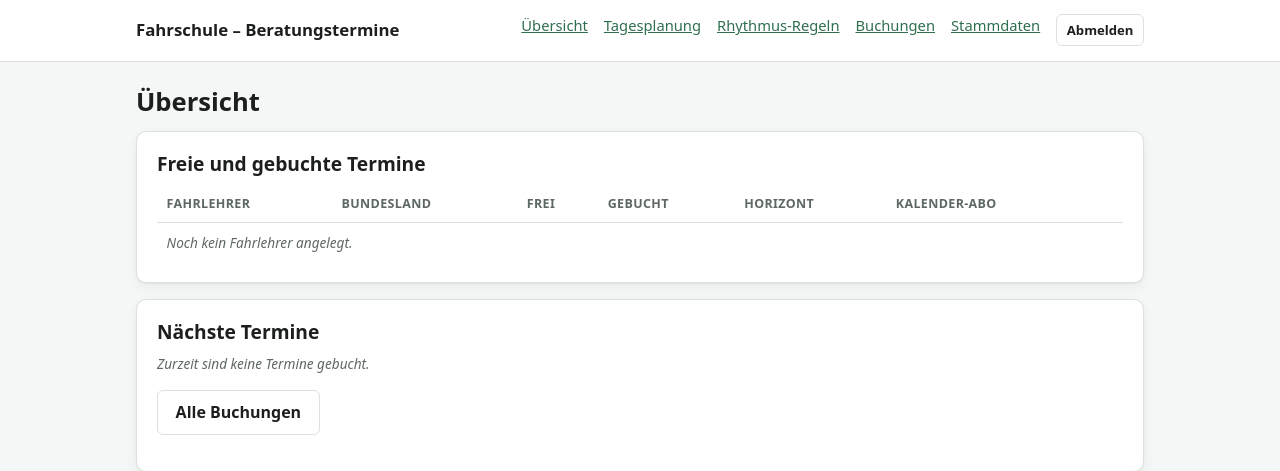
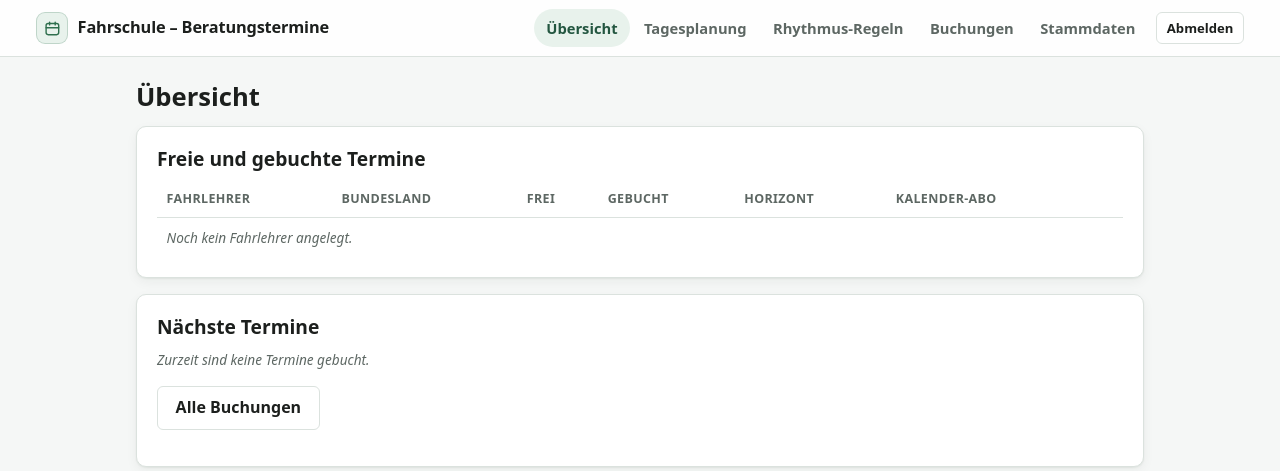
Before and after one commit to YoMamasNerd/schalti_termine, a Django app: page /intern/ in a window 1280 px wide. Shown: the top 471 px of the page. Run offline with Django 5.2, Linux system fonts and the light colour scheme; the visitor is signed in with stand-in values (Sample User, id 1); data that the repository does not hold is empty.

Commit message:
Kopfzeile und Navigation neu bauen
Die Navigation war eine Reihe unterstrichener Textlinks, wie man sie vor
fünfzehn Jahren gebaut hat. Sie hatte zwei handfeste Mängel: Man sah nirgends,
in welchem Bereich man gerade steht, und auf dem Handy brach sie in drei
Zeilen um – 280 Pixel Menü, bevor die eigentliche Seite anfing.

Die Kopfzeile bleibt jetzt beim Scrollen stehen und legt sich milchig über den
Inhalt. Das ist in der Tagesplanung mehr als Zierrat: Die Seite ist lang, und
der Weg zurück nach oben war bisher eine Wischerei. Browser ohne
backdrop-filter bekommen eine deckende Fläche statt grauem Schleier über dem
Text.

Die Punkte sind Pillen; der aktive Bereich ist eingefärbt und für
Screenreader zusätzlich mit aria-current ausgezeichnet. Welche Adressen zu
welchem Punkt gehören, steht über einen simple_tag direkt an der Navigation –
das Regelformular färbt "Rhythmus-Regeln" ein, obwohl es eine eigene Adresse
hat. In den Views ändert sich dafür nichts.

Unter 760 px klappt die Navigation hinter einen Schalter. Dahinter steckt ein
<details>-Element und kein Skript: Das Menü funktioniert damit auch ohne
JavaScript, so wie der Rest der App. Auf breiten Bildschirmen nimmt das
Stylesheet die Klappmechanik wieder zurück. Dass das zwei Regeln braucht, ist
kein Versehen – neuere Browser verstecken den Inhalt über ::details-content,
ältere über display:none am Kind.

Der Kopf spannt breiter als der Inhalt (1240 statt 1040 px). Ohne diese
Ausnahme kürzt der Browser den Namen der Fahrschule mitten im Wort weg,
obwohl der Bildschirm breit genug wäre: Marke, fünf Punkte und die Abmeldung
brauchen zusammen mehr Platz, als dem Fließtext guttut.

Die zehn Screenshots der README zeigen nun wieder den tatsächlichen Stand.
Beim Neuaufnehmen ist die Reihenfolge wichtig geworden: Der interne Bereich
wird aufgenommen, solange eine Reservierung noch offen ist – sonst zeigt die
Buchungsliste zweimal denselben Status. Die Bilder sind wie bisher auf eine
adaptive Palette reduziert (325 KB für alle zehn).

Die README hält außerdem fest, was die Aufnahmen für beide Breiten gezeigt
haben: Die Kundenseite ist fürs Handy gebaut, der interne Bereich für den
Schreibtisch. Dort sind die Tabellen breiter als ein Telefon und werden am
Rand abgeschnitten, statt scrollbar zu sein. Das bleibt vorerst offen und
steht als Grenze in der README, statt unerwähnt zu bleiben.

5 neue Tests, 174 insgesamt, Abdeckung bleibt bei 97 %.

```diff
--- a/static/css/app.css
+++ b/static/css/app.css
@@ -66,17 +66,106 @@ p { margin: 0 0 1em; }
 
 /* --- Kopf und Fuß --- */
 
+/* Die Kopfzeile bleibt beim Scrollen stehen. Auf dem Handy ist das der
+   Unterschied zwischen „einmal ganz nach oben wischen" und „direkt zum
+   nächsten Bereich"; die Planung ist lang genug, dass das zählt. */
 .kopf {
-  background: var(--flaeche);
+  position: sticky; top: 0; z-index: 20;
+  background: color-mix(in srgb, var(--flaeche) 85%, transparent);
+  backdrop-filter: saturate(180%) blur(12px);
+  -webkit-backdrop-filter: saturate(180%) blur(12px);
   border-bottom: 1px solid var(--linie);
-  padding: 0.9rem 0;
   margin-bottom: 1.5rem;
 }
-.kopf .huelle { display: flex; align-items: center; gap: 1rem; flex-wrap: wrap; }
-.kopf .marke {
-  font-weight: 700; font-size: 1.05rem; color: var(--text); text-decoration: none;
+/* Browser ohne backdrop-filter bekommen eine deckende Fläche statt
+   milchig durchscheinendem Text. */
+@supports not (backdrop-filter: blur(1px)) {
+  .kopf { background: var(--flaeche); }
 }
-.kopf nav { margin-left: auto; display: flex; gap: 1rem; flex-wrap: wrap; font-size: 0.92rem; }
+
+/* Der Kopf spannt breiter als der Inhalt darunter. Marke, fünf Punkte und
+   die Abmeldung brauchen zusammen mehr als die 1040 px, auf die der Text
+   bewusst begrenzt ist – ohne diese Ausnahme kürzt der Browser den Namen der
+   Fahrschule weg, obwohl der Bildschirm breit genug wäre. */
+.kopf-inhalt {
+  display: flex; align-items: center; gap: 0.75rem;
+  max-width: 1240px; min-height: 3.5rem;
+}
+
+.marke {
+  display: inline-flex; align-items: center; gap: 0.6rem; min-width: 0;
+  font-weight: 700; font-size: 1.02rem; color: var(--text); text-decoration: none;
+  letter-spacing: -0.01em;
+}
+.marke-zeichen {
+  display: grid; place-items: center; flex: none;
+  width: 2rem; height: 2rem; border-radius: 9px;
+  background: var(--gruen-hell); color: var(--gruen);
+  border: 1px solid color-mix(in srgb, var(--gruen) 22%, transparent);
+}
+.marke-zeichen svg { width: 1.05rem; height: 1.05rem; }
+/* Lange Fahrschulnamen dürfen den Schalter nicht aus der Zeile drängen. */
+.marke-name { overflow: hidden; text-overflow: ellipsis; white-space: nowrap; }
+
+/* --- Navigation --- */
+
+.menue { margin-left: auto; }
+
+.menue-inhalt {
+  display: flex; align-items: center; gap: 0.15rem;
+  font-size: 0.92rem;
+}
+/* Ab dieser Breite ist das Menü keine Klappe mehr, sondern eine Leiste: Der
+   Inhalt gehört immer sichtbar, unabhängig davon, ob <details> gerade offen
+   ist. Neuere Browser verstecken ihn über ::details-content, ältere über
+   display:none am Kind – die Zeile oben nimmt das eine zurück, diese das
+   andere. */
+@media (min-width: 761px) {
+  .menue::details-content { content-visibility: visible; }
+}
+.menue-inhalt a {
+  padding: 0.45rem 0.75rem; border-radius: 999px;
+  color: var(--text-leise); text-decoration: none; font-weight: 550;
+  white-space: nowrap;
+  transition: background-color 120ms ease, color 120ms ease;
+}
+.menue-inhalt a:hover { background: var(--grund); color: var(--text); }
+.menue-inhalt a.aktiv { background: var(--gruen-hell); color: var(--gruen-dunkel); }
+.menue-inhalt a:focus-visible { outline: 2px solid var(--gruen); outline-offset: 2px; }
+.menue-abmelden { margin-left: 0.4rem; }
+
+/* Der Schalter erscheint nur auf schmalen Geräten (siehe unten). */
+.menue-schalter {
+  display: none; list-style: none; cursor: pointer;
+  width: 2.75rem; height: 2.75rem; border-radius: 10px;
+  align-items: center; justify-content: center;
+  color: var(--text); border: 1px solid var(--linie); background: var(--flaeche);
+}
+.menue-schalter::-webkit-details-marker { display: none; }
+.menue-schalter svg { width: 1.35rem; height: 1.35rem; }
+.menue-schalter:hover { background: var(--grund); }
+.menue-kreuz { display: none; }
+.menue[open] .menue-strich { display: none; }
+.menue[open] .menue-kreuz { display: block; }
+
+@media (max-width: 760px) {
+  .menue-schalter { display: flex; }
+  .menue-inhalt {
+    position: absolute; right: 1rem; left: 1rem; top: calc(100% + 0.5rem);
+    flex-direction: column; align-items: stretch; gap: 0.1rem;
+    padding: 0.5rem; border-radius: var(--radius);
+    background: var(--flaeche); border: 1px solid var(--linie);
+    box-shadow: var(--schatten);
+  }
+  /* Fingerbreite Ziele statt Textzeilen. */
+  .menue-inhalt a { padding: 0.7rem 0.8rem; border-radius: var(--radius-klein); }
+  .menue-abmelden { margin: 0.35rem 0 0; border-top: 1px solid var(--linie); padding-top: 0.5rem; }
+  .menue-abmelden .knopf { width: 100%; justify-content: center; }
+}
+
+@media (prefers-reduced-motion: reduce) {
+  .menue-inhalt a { transition: none; }
+}
 
 .fuss {
   margin-top: 3rem; padding: 1.5rem 0; border-top: 1px solid var(--linie);
--- a/termine/templates/base.html
+++ b/termine/templates/base.html
@@ -11,11 +11,18 @@
 </head>
 <body>
   <header class="kopf">
-    <div class="huelle">
-      <a class="marke" href="{% url 'termine:start' %}">{{ SITE_NAME }}</a>
-      <nav>
-        {% block navigation %}{% endblock %}
-      </nav>
+    <div class="huelle kopf-inhalt">
+      <a class="marke" href="{% url 'termine:start' %}">
+        <span class="marke-zeichen" aria-hidden="true">
+          <svg viewBox="0 0 24 24" fill="none" stroke="currentColor" stroke-width="2"
+               stroke-linecap="round" stroke-linejoin="round">
+            <rect x="3" y="5" width="18" height="16" rx="3"></rect>
+            <path d="M8 3v4M16 3v4M3 11h18"></path>
+          </svg>
+        </span>
+        <span class="marke-name">{{ SITE_NAME }}</span>
+      </a>
+      {% block navigation %}{% endblock %}
     </div>
   </header>
 
--- a/termine/templates/staff/base_staff.html
+++ b/termine/templates/staff/base_staff.html
@@ -1,13 +1,47 @@
 {% extends "base.html" %}
+{% load navigation %}
 
 {% block navigation %}
-  <a href="{% url 'termine:dashboard' %}">Übersicht</a>
-  <a href="{% url 'termine:tagesplanung' %}">Tagesplanung</a>
-  <a href="{% url 'termine:regeln' %}">Rhythmus-Regeln</a>
-  <a href="{% url 'termine:buchungen' %}">Buchungen</a>
-  {% if user.is_staff %}<a href="/django-admin/">Stammdaten</a>{% endif %}
-  <form method="post" action="{% url 'termine:logout' %}" style="display:inline">
-    {% csrf_token %}
-    <button type="submit" class="knopf knopf--leise knopf--klein">Abmelden</button>
-  </form>
+  {% comment %}
+    Ein <details> statt eines Skripts: Auf schmalen Geräten klappt die
+    Navigation über den Schalter auf, ab 760 px zeigt das Stylesheet sie
+    dauerhaft an und blendet den Schalter aus. Damit funktioniert das Menü
+    auch ohne JavaScript – genau wie der Rest der App.
+  {% endcomment %}
+  <details class="menue">
+    <summary class="menue-schalter" aria-label="Menü">
+      <svg class="menue-strich" viewBox="0 0 24 24" fill="none" stroke="currentColor"
+           stroke-width="2" stroke-linecap="round" aria-hidden="true">
+        <path d="M4 7h16M4 12h16M4 17h16"></path>
+      </svg>
+      <svg class="menue-kreuz" viewBox="0 0 24 24" fill="none" stroke="currentColor"
+           stroke-width="2" stroke-linecap="round" aria-hidden="true">
+        <path d="M6 6l12 12M18 6L6 18"></path>
+      </svg>
+    </summary>
+
+    <nav class="menue-inhalt" aria-label="Interner Bereich">
+      {% aktiv 'dashboard' as hier %}
+      <a class="{{ hier }}" {% if hier %}aria-current="page"{% endif %}
+         href="{% url 'termine:dashboard' %}">Übersicht</a>
+
+      {% aktiv 'tagesplanung' 'termine_anlegen' 'sperrzeit_anlegen' 'generieren' as hier %}
+      <a class="{{ hier }}" {% if hier %}aria-current="page"{% endif %}
+         href="{% url 'termine:tagesplanung' %}">Tagesplanung</a>
+
+      {% aktiv 'regeln' 'regel_neu' 'regel_bearbeiten' as hier %}
+      <a class="{{ hier }}" {% if hier %}aria-current="page"{% endif %}
+         href="{% url 'termine:regeln' %}">Rhythmus-Regeln</a>
+
+      {% aktiv 'buchungen' as hier %}
+      <a class="{{ hier }}" {% if hier %}aria-current="page"{% endif %}
+         href="{% url 'termine:buchungen' %}">Buchungen</a>
+
+      {% if user.is_staff %}<a href="/django-admin/">Stammdaten</a>{% endif %}
+      <form class="menue-abmelden" method="post" action="{% url 'termine:logout' %}">
+        {% csrf_token %}
+        <button type="submit" class="knopf knopf--leise knopf--klein">Abmelden</button>
+      </form>
+    </nav>
+  </details>
 {% endblock %}
--- /dev/null
+++ b/termine/templatetags/navigation.py
@@ -0,0 +1,20 @@
+"""Markiert den Navigationspunkt, der zur gerade offenen Seite gehört.
+
+Ein Bereich besteht aus mehreren Seiten: Zur Tagesplanung gehören auch das
+Anlegen von Terminen und das Sperren von Zeiten. Welche Adressen zu welchem
+Punkt zählen, steht deshalb direkt an der Navigation in der Vorlage – dort ist
+es beim Lesen sichtbar, statt in den Views verteilt zu sein.
+"""
+
+from django import template
+
+register = template.Library()
+
+
+@register.simple_tag(takes_context=True)
+def aktiv(context, *url_namen: str) -> str:
+    """Gibt "aktiv" zurück, wenn die aktuelle Adresse zu diesem Punkt gehört."""
+    treffer = getattr(context.get("request"), "resolver_match", None)
+    if treffer is None:
+        return ""
+    return "aktiv" if treffer.url_name in url_namen else ""
```
Also changed, not shown: CLAUDE.md (+12 -1 lines), termine/tests/test_navigation.py (added, +77 -0 lines), README.md, 10 other files.
